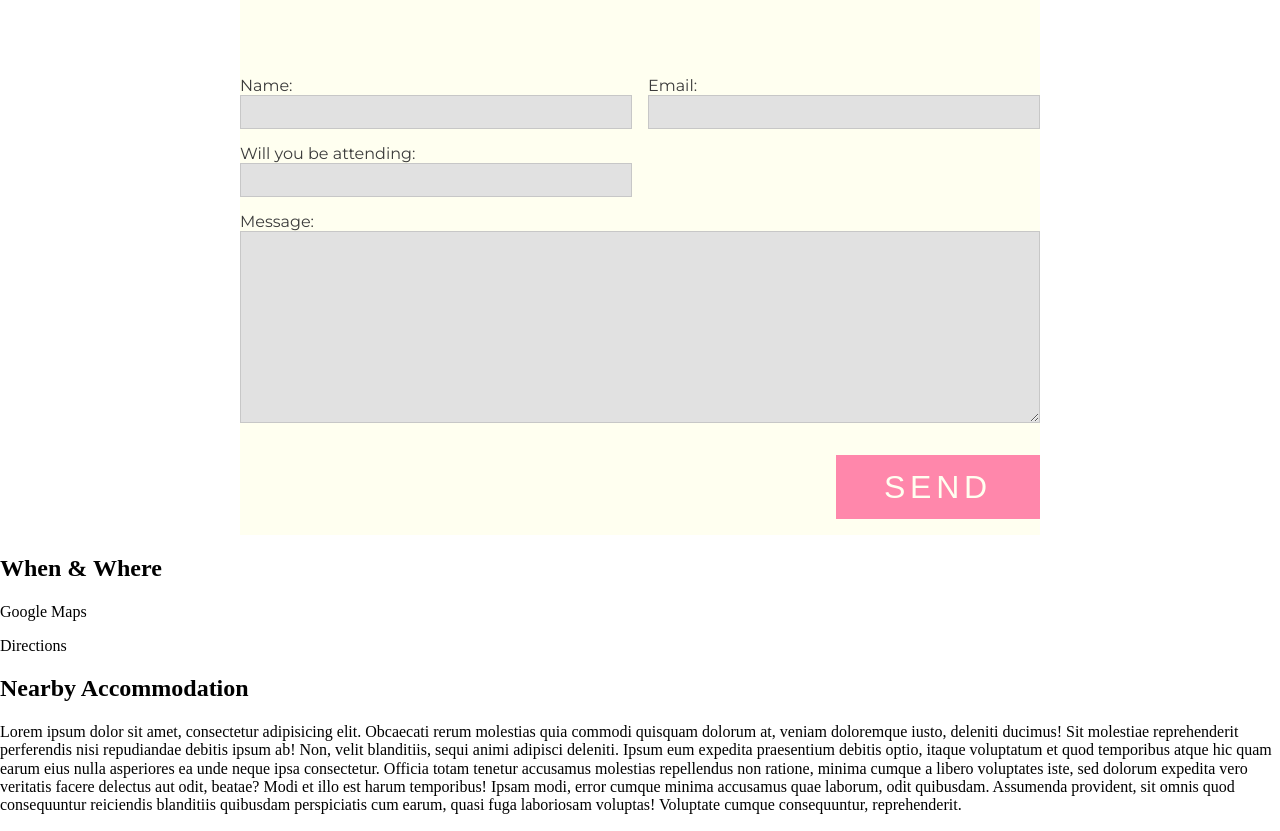
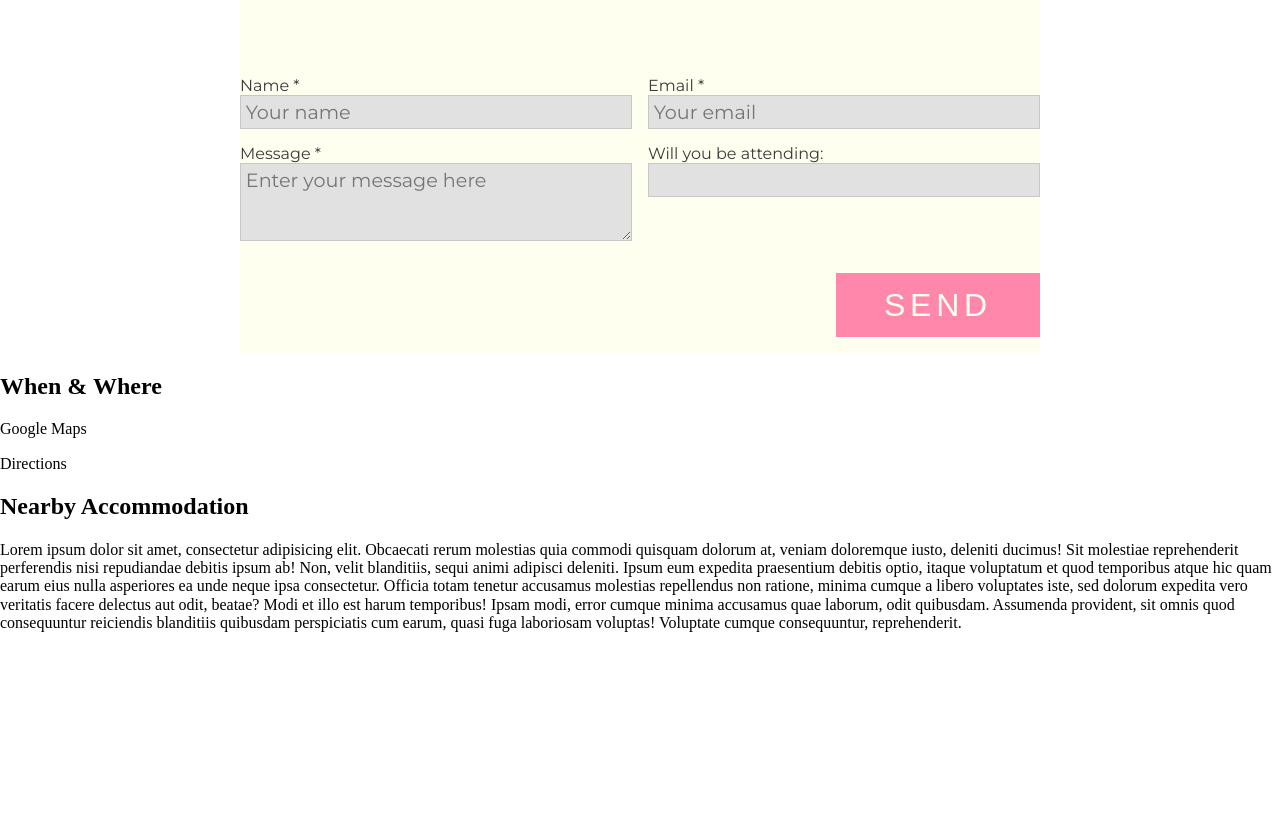
Before and after one commit to cameronshane32/wedding-website, a website: page index.html in a window 1280 px wide. Shown: the part 3803-4634 px from the top of the page. After the commit the page ends 4452 px from the top, so only its background shows below. Drawn offline with Linux system fonts and the light colour scheme; a web font is replaced by a local one.

Commit message:
rsvp test

```diff
--- a/index.html
+++ b/index.html
@@ -189,20 +189,19 @@
 
     <h1>RSVP</h1>
     <form action="/rsvp" id="rsvp-form" method="post" role="form">
-        <label class="name">Name:
-          <input type="text" id="name" required="required">
-        </label>
+      <label for="name">Name &#42;
+        <input id="name" name="name" type="text" placeholder="Your name" required="required">
+      </label>
+      <label for="email">Email &#42;
+        <input id="email" name="email" type="text" placeholder="Your email" required="required">
+      </label>
+      <label for="message">Message &#42;
+        <textarea id="message" name="message" placeholder="Enter your message here" rows="3" required="required"></textarea>
+      </label>
+      <label for="attend">Will you be attending:
+          <input type="text" id="attend" class="attend" required="required">
+      </label>
 
-        <label class="email">Email:
-          <input type="email" required="required">
-        </label>
-        <label for="attend">Will you be attending:
-          <input type="text" id="attend" class="attend" required="required">
-        </label>
-
-        <label message="message" class="message">Message:
-          <textarea name="" id="message"></textarea>
-        </label>
 
         <input class="button form-button" type="submit" value="SEND">
     </form>
```
